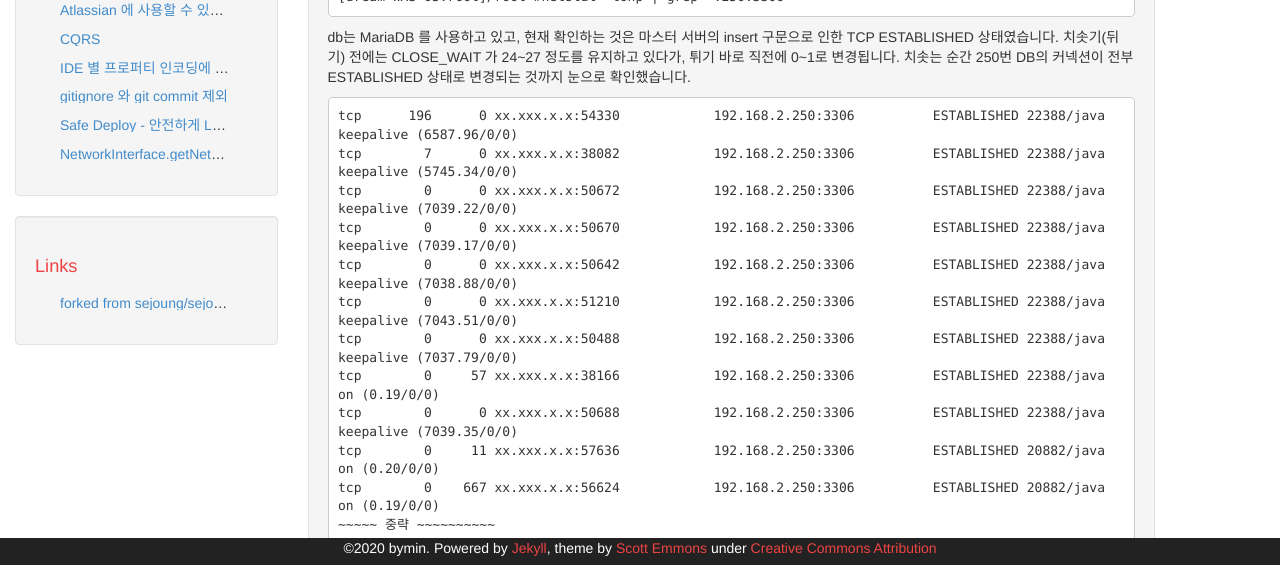
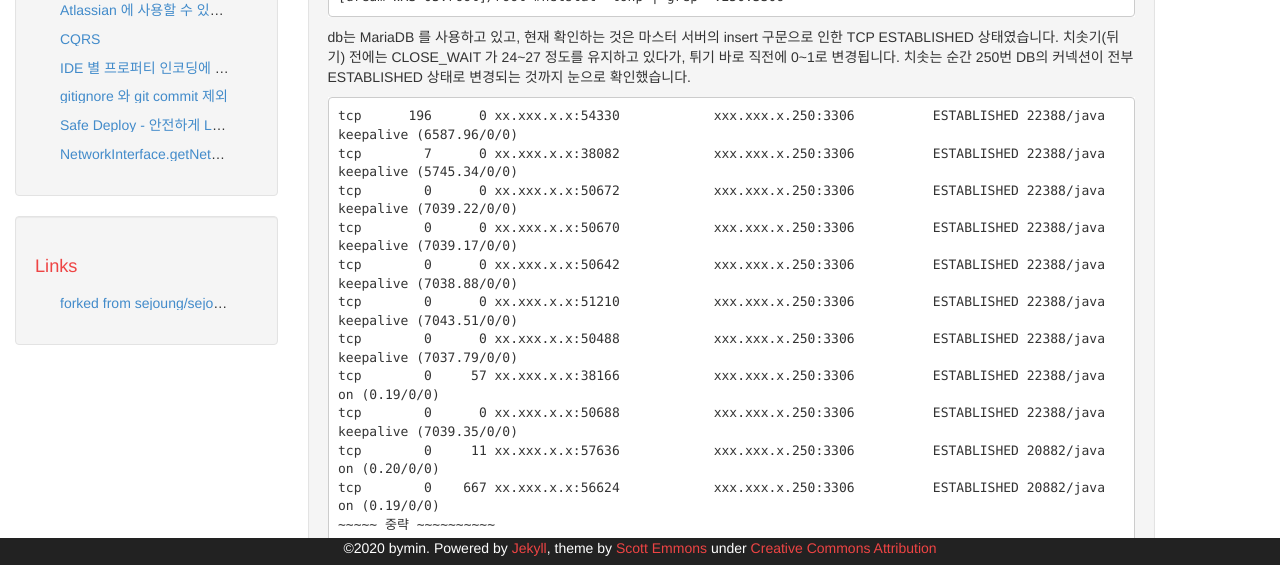
Before and after one commit to youngclown/youngclown.github.io, a Jekyll site: the page built from _posts/2018-05-28-TCPPARAMETER.md, in a window 1280 px wide and 900 px high. Shown: the part 332-897 px from the top of the window. Built offline with Jekyll 4.4.1, drawn with Linux system fonts in a browser that asks for light colours; nearby versions of some CDN libraries.

Commit message:
xxx 로 변경

````diff
--- a/_posts/2018-05-28-TCPPARAMETER.md
+++ b/_posts/2018-05-28-TCPPARAMETER.md
@@ -20,17 +20,17 @@ db는 MariaDB 를 사용하고 있고, 현재 확인하는 것은 마스터 서
 치솟는 순간 250번 DB의 커넥션이 전부 ESTABLISHED 상태로 변경되는 것까지 눈으로 확인했습니다.
 
 ```
-tcp      196      0 xx.xxx.x.x:54330            192.168.2.250:3306          ESTABLISHED 22388/java          keepalive (6587.96/0/0)
-tcp        7      0 xx.xxx.x.x:38082            192.168.2.250:3306          ESTABLISHED 22388/java          keepalive (5745.34/0/0)
-tcp        0      0 xx.xxx.x.x:50672            192.168.2.250:3306          ESTABLISHED 22388/java          keepalive (7039.22/0/0)
-tcp        0      0 xx.xxx.x.x:50670            192.168.2.250:3306          ESTABLISHED 22388/java          keepalive (7039.17/0/0)
-tcp        0      0 xx.xxx.x.x:50642            192.168.2.250:3306          ESTABLISHED 22388/java          keepalive (7038.88/0/0)
-tcp        0      0 xx.xxx.x.x:51210            192.168.2.250:3306          ESTABLISHED 22388/java          keepalive (7043.51/0/0)
-tcp        0      0 xx.xxx.x.x:50488            192.168.2.250:3306          ESTABLISHED 22388/java          keepalive (7037.79/0/0)
-tcp        0     57 xx.xxx.x.x:38166            192.168.2.250:3306          ESTABLISHED 22388/java          on (0.19/0/0)
-tcp        0      0 xx.xxx.x.x:50688            192.168.2.250:3306          ESTABLISHED 22388/java          keepalive (7039.35/0/0)
-tcp        0     11 xx.xxx.x.x:57636            192.168.2.250:3306          ESTABLISHED 20882/java          on (0.20/0/0)
-tcp        0    667 xx.xxx.x.x:56624            192.168.2.250:3306          ESTABLISHED 20882/java          on (0.19/0/0)
+tcp      196      0 xx.xxx.x.x:54330            xxx.xxx.x.250:3306          ESTABLISHED 22388/java          keepalive (6587.96/0/0)
+tcp        7      0 xx.xxx.x.x:38082            xxx.xxx.x.250:3306          ESTABLISHED 22388/java          keepalive (5745.34/0/0)
+tcp        0      0 xx.xxx.x.x:50672            xxx.xxx.x.250:3306          ESTABLISHED 22388/java          keepalive (7039.22/0/0)
+tcp        0      0 xx.xxx.x.x:50670            xxx.xxx.x.250:3306          ESTABLISHED 22388/java          keepalive (7039.17/0/0)
+tcp        0      0 xx.xxx.x.x:50642            xxx.xxx.x.250:3306          ESTABLISHED 22388/java          keepalive (7038.88/0/0)
+tcp        0      0 xx.xxx.x.x:51210            xxx.xxx.x.250:3306          ESTABLISHED 22388/java          keepalive (7043.51/0/0)
+tcp        0      0 xx.xxx.x.x:50488            xxx.xxx.x.250:3306          ESTABLISHED 22388/java          keepalive (7037.79/0/0)
+tcp        0     57 xx.xxx.x.x:38166            xxx.xxx.x.250:3306          ESTABLISHED 22388/java          on (0.19/0/0)
+tcp        0      0 xx.xxx.x.x:50688            xxx.xxx.x.250:3306          ESTABLISHED 22388/java          keepalive (7039.35/0/0)
+tcp        0     11 xx.xxx.x.x:57636            xxx.xxx.x.250:3306          ESTABLISHED 20882/java          on (0.20/0/0)
+tcp        0    667 xx.xxx.x.x:56624            xxx.xxx.x.250:3306          ESTABLISHED 20882/java          on (0.19/0/0)
 ~~~~~ 중략 ~~~~~~~~~~
 ```
 
````
